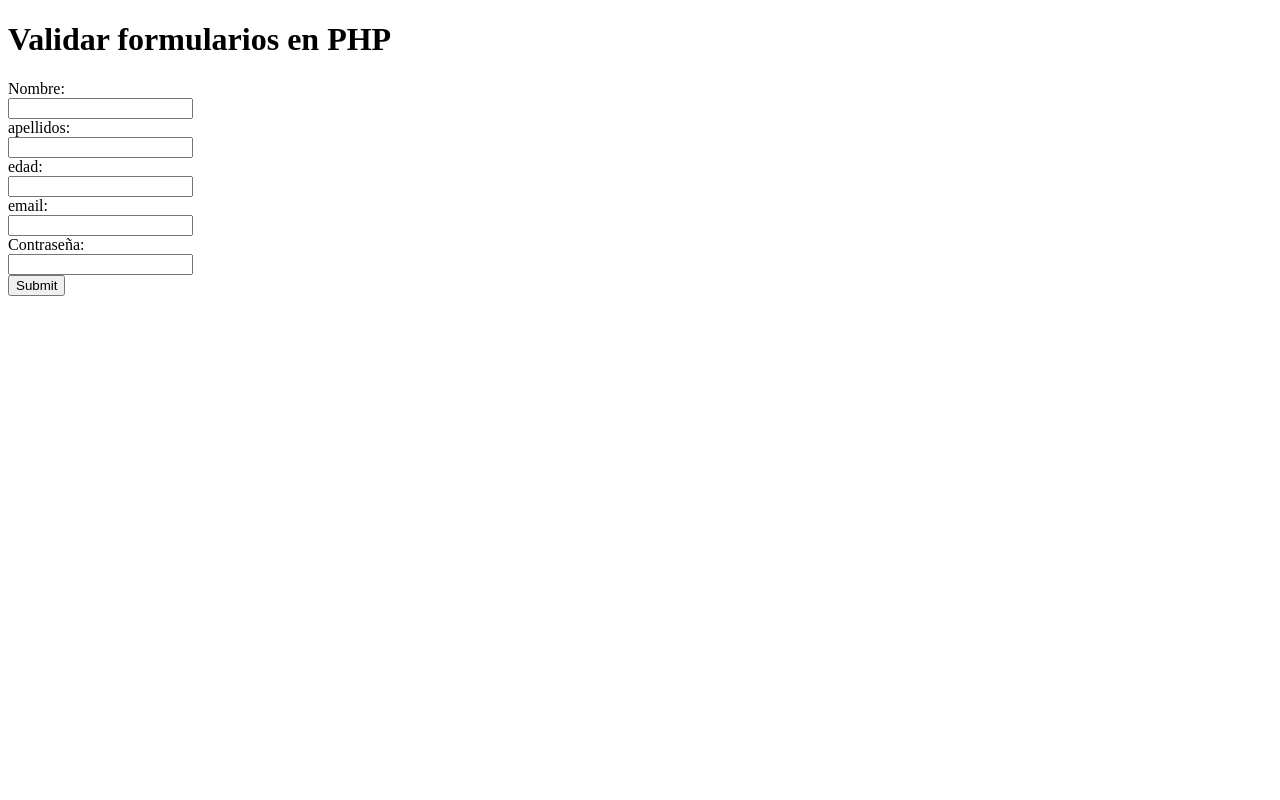
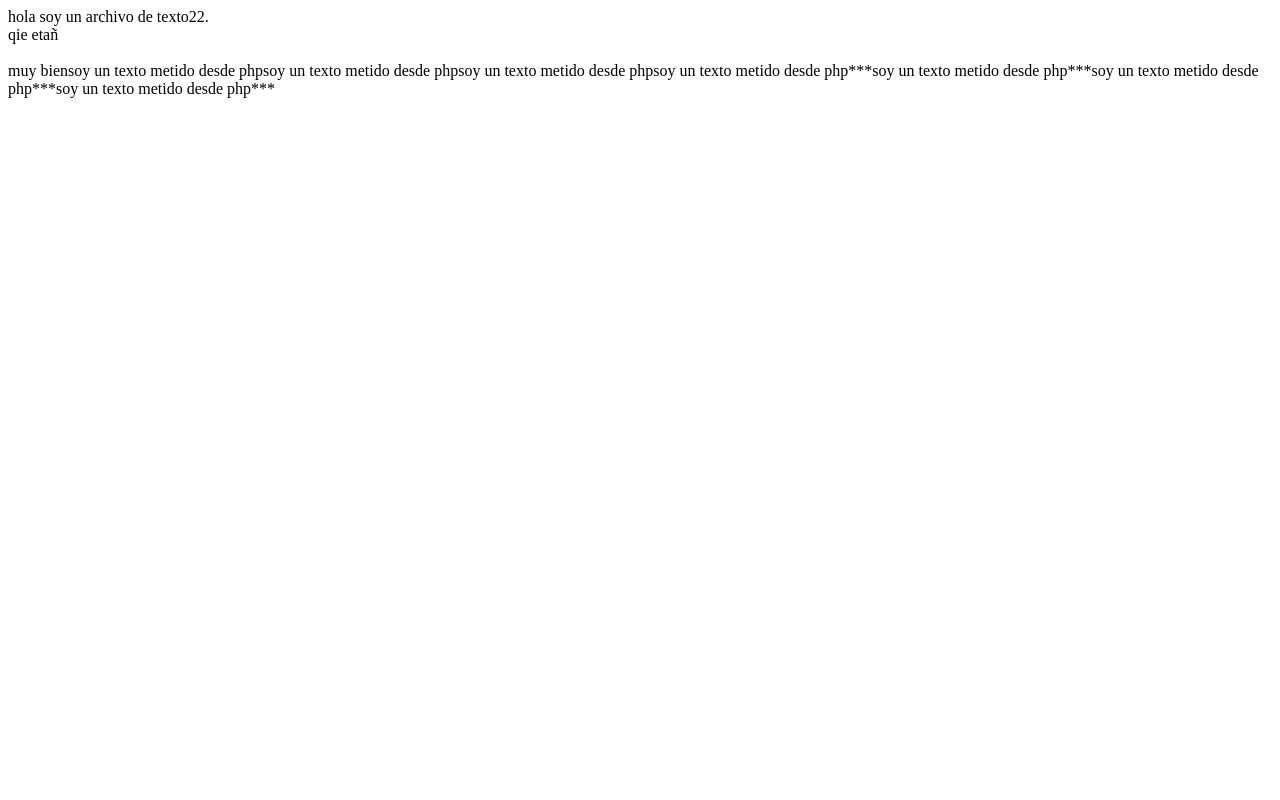
Before and after one commit to Celsoib/master-php, a PHP site: page / in a window 1280 px wide. Run offline with PHP 8.4, Linux system fonts and the light colour scheme.

Commit message:
Sección 22: Sistema de archivos
85. Ficheros (lectura, escritura, apertura, cierre)

```diff
--- /dev/null
+++ b/fichero_texto.txt
@@ -0,0 +1,4 @@
+hola soy un archivo de texto22.
+qie etañ
+
+muy biensoy un texto metido desde phpsoy un texto metido desde phpsoy un texto metido desde phpsoy un texto metido desde php***soy un texto metido desde php***soy un texto metido desde php***soy un texto metido desde php***
--- a/index.php
+++ b/index.php
@@ -1,56 +1,16 @@
-<!DOCTYPE html>
-<html lang="en">
-<head>
-  <meta charset="UTF-8">
-  <meta http-equiv="X-UA-Compatible" content="IE=edge">
-  <meta name="viewport" content="width=device-width, initial-scale=1.0">
-  <title>Validación de formularios PHP</title>
-</head>
-<body>
-  <h1>Validar formularios en PHP</h1>
+<?php
 
-  <?php
-    if(isset($_GET['error'])){
-      $error = $_GET['error'];
+//abrir archivo
+$archivo = fopen("fichero_texto.txt","a+");
 
-      if($error == 'faltan_valores'){
-        echo '<strong style="color:red">Introduce todos los valores en todos los campos</strong>';
-      }
-      if($error == 'nombre'){
-        echo '<strong style="color:red">Introduce bien el nombre</strong>';
-      }
-      if($error == 'apellidos'){
-        echo '<strong style="color:red">Los apellidos no son correctos</strong>';
-      }
-      if($error == 'edad'){
-        echo '<strong style="color:red">Introduce una edad correcta</strong>';
-      }
-      if($error == 'email'){
-        echo '<strong style="color:red">El correo es erróneo</strong>';
-      }
-      if($error == 'password'){
-        echo '<strong style="color:red">Introduce una contraseña de más de 5 caracteres</strong>';
-      }
-    }
-  ?>
+//leer contenido
+while(!feof($archivo)){
+  $contenido = fgets($archivo);
+  echo $contenido."<br>";
+}
 
-  <form action="procesar_formulario.php" method="POST">
-    <label for="nombre">Nombre:</label><br>
-    <input type="text" name="nombre" required patern="[a-zA-Z]+"><br>
+//escribir
+fwrite($archivo, "soy un texto metido desde php***");
 
-    <label for="apellidos">apellidos:</label><br>
-    <input type="text" name="apellidos" required patern="[a-zA-Z]+"><br>
-
-    <label for="edad">edad:</label><br>
-    <input type="number" name="edad" required patern="[0-9]+"><br>
-
-    <label for="email">email:</label><br>
-    <input type="text" name="email" required><br>
-
-    <label for="pass">Contraseña:</label><br>
-    <input type="password" name="pass" required minlength="5"><br>
-
-    <input type="submit"><br>
-  </form>
-</body>
-</html>
+//cerrar archivo
+fclose($archivo);
```
